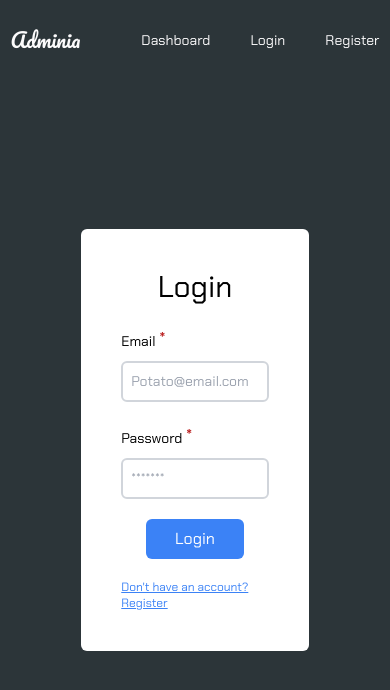
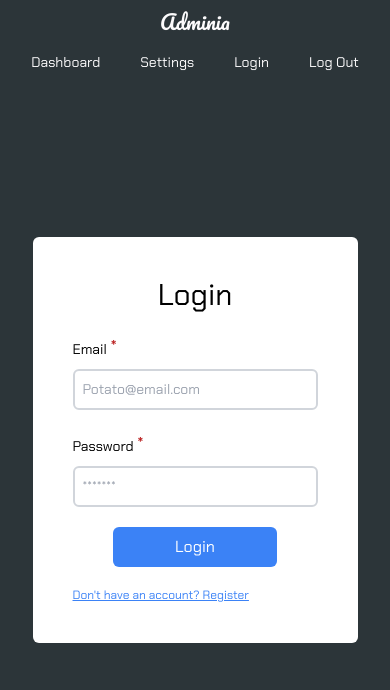
Before and after one commit to darksuei/adminia, a Next.js app: page /login in a window 390 px wide. Shown: the top 690 px of the page. Built offline with nearby package versions, Linux system fonts and the light colour scheme.

Commit message:
chore: mobile view

```diff
--- a/src/app/components/Auth.tsx
+++ b/src/app/components/Auth.tsx
@@ -40,7 +40,7 @@ export default function Auth({ isSignUp, title }: Params) {
         }}
       >
         {() => (
-          <Form className="w-7/12 h-fit m-auto bg-white text-black p-10 rounded-md flex flex-col justify-center gap-5">
+          <Form className="w-10/12 md:w-7/12 h-fit m-auto bg-white text-black p-10 rounded-md flex flex-col justify-center gap-5">
             <h1 className="text-center text-black text-3xl">{title}</h1>
             {isSignUp && (
               <div className="form-item">
--- a/src/app/components/Nav.tsx
+++ b/src/app/components/Nav.tsx
@@ -2,27 +2,28 @@
 import Link from "next/link";
 import { useRouter } from "next/navigation";
 import { logOut } from "@/utils";
+import Cookies from "js-cookie";
+import { useEffect, useState } from "react";
 
-export default function Nav({
-  isNotLoggedIn,
-  cursive,
-}: {
-  isNotLoggedIn: boolean;
-  cursive: any;
-}) {
+export default function Nav({ cursive }: { cursive: any }) {
   const router = useRouter();
+  const isLoggedIn = true;
+
   return (
-    <nav className="w-full h-20 flex flex-row justify-around items-center gap-10 mb-2">
+    <nav className="w-full h-20 flex flex-col md:flex-row justify-around items-center gap-x-10 mb-2">
       <h1 className={`text-xl font-bold cursor-pointer ${cursive.className}`}>
         Adminia
       </h1>
-      {!isNotLoggedIn ? (
+      {isLoggedIn ? (
         <ul className="flex flex-row gap-10">
           <li className="cursor-pointer text-sm hover:text-red-400">
             <Link href="/dashboard">Dashboard</Link>
           </li>
           <li className="cursor-pointer text-sm hover:text-red-400">
             <Link href="/setup">Settings</Link>
+          </li>
+          <li className="cursor-pointer text-sm hover:text-red-400">
+            <Link href="/login">Login</Link>
           </li>
           <li
             className="cursor-pointer text-sm hover:text-red-400"
--- a/src/app/components/SetupForm.tsx
+++ b/src/app/components/SetupForm.tsx
@@ -71,9 +71,9 @@ export default function SetUpForm() {
           </div>
           <div className="form-item">
             <label>Database System</label>
-            <div className="form-min-item">
+            <div className="flex flex-col md:flex-row gap-5">
               <div
-                className={`w-2/12 h-20 border p-4 rounded-lg ${
+                className={`w-8/12 md:w-2/12 h-20 border p-4 rounded-lg ${
                   activeDatabase === "mysql"
                     ? "border-2 border-blue-500 text-white"
                     : ""
@@ -90,7 +90,7 @@ export default function SetUpForm() {
                 />
               </div>
               <div
-                className={`w-2/12 h-20 border p-4 rounded-lg ${
+                className={`w-8/12 md:w-2/12  h-20 border p-4 rounded-lg ${
                   activeDatabase === "postgres"
                     ? "border-2 border-blue-500 text-white"
                     : ""
@@ -105,7 +105,7 @@ export default function SetUpForm() {
                 />
               </div>
               <div
-                className={`w-2/12 h-20 border p-4 rounded-lg ${
+                className={`w-8/12 md:w-2/12  h-20 border p-4 rounded-lg ${
                   activeDatabase === "mongodb"
                     ? "border-2 border-blue-500 text-white"
                     : ""
--- a/src/app/dashboard/page.tsx
+++ b/src/app/dashboard/page.tsx
@@ -23,15 +23,15 @@ export default function Dashboard() {
 
   return (
     <main>
-      <section className="flex flex-col gap-4 px-20">
-        <h1 className="text-4xl font-bold">Dashboard</h1>
-        <p className="text-gray-400 text-sm">Manage existing projects</p>
+      <section className="flex flex-col gap-4 md:px-20">
+        <h1 className="text-4xl font-bold pl-5">Dashboard</h1>
+        <p className="text-gray-400 text-sm pl-5">Manage existing projects</p>
         <Suspense
           fallback={<div className="text-white text-2xl">Loading..</div>}
         >
           {!isLoading && <Data data={data.data} />}
         </Suspense>
-        <button // CONFIRM THIS WORKS BEFORE DEPLOYING
+        <button
           className="w-7/12 bg-red-600 py-3 text-white font-bold text-center border border-white mx-auto mt-5"
           onClick={() => {
             alert("Are you sure you want to delete all data?");
--- a/src/app/layout.tsx
+++ b/src/app/layout.tsx
@@ -29,7 +29,7 @@ export default function RootLayout({
   return (
     <html lang="en">
       <body className={chakra.className}>
-        <Nav isNotLoggedIn={true} cursive={pacifico} />
+        <Nav cursive={pacifico} />
         <UserProvider>{children}</UserProvider>
       </body>
     </html>
--- a/src/app/setup/credentials/page.tsx
+++ b/src/app/setup/credentials/page.tsx
@@ -3,7 +3,7 @@ import Credentials from "@/app/components/Credentials";
 
 export default function SetUp() {
   return (
-    <main>
+    <main className="mt-10">
       <Main title="Enter your Database Credentials">
         <Credentials />
       </Main>
--- a/src/app/setup/page.tsx
+++ b/src/app/setup/page.tsx
@@ -3,7 +3,7 @@ import SetUpForm from "../components/SetupForm";
 
 export default function SetUp() {
   return (
-    <main>
+    <main className="mt-10 md:mt-0">
       <Main title="Set up your Organization">
         <SetUpForm />
       </Main>
--- a/src/providers/UserProvider.tsx
+++ b/src/providers/UserProvider.tsx
@@ -1,12 +1,14 @@
 "use client";
 import { UserContext } from "@/contexts";
 import { useState } from "react";
+import Cookies from "js-cookie";
 
 type Params = {
   children: React.ReactNode;
 };
 export default function UserProvider({ children }: Params) {
   const [user, setUser] = useState<any>(UserContext);
+
   return (
     <UserContext.Provider value={{ user, setUser }}>
       {children}
```
